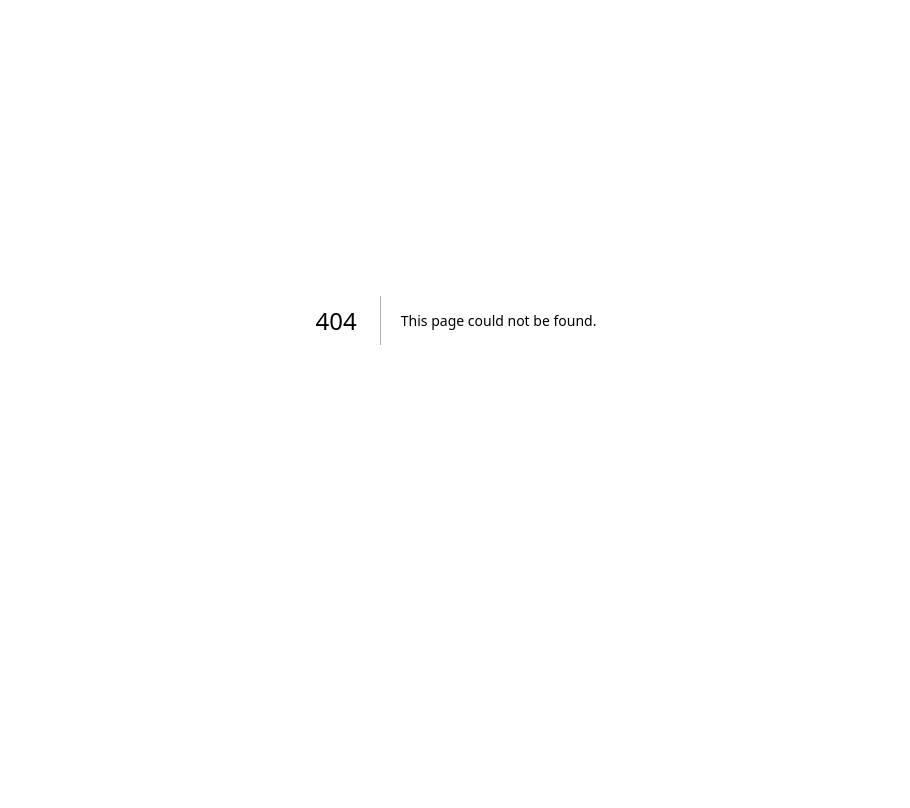
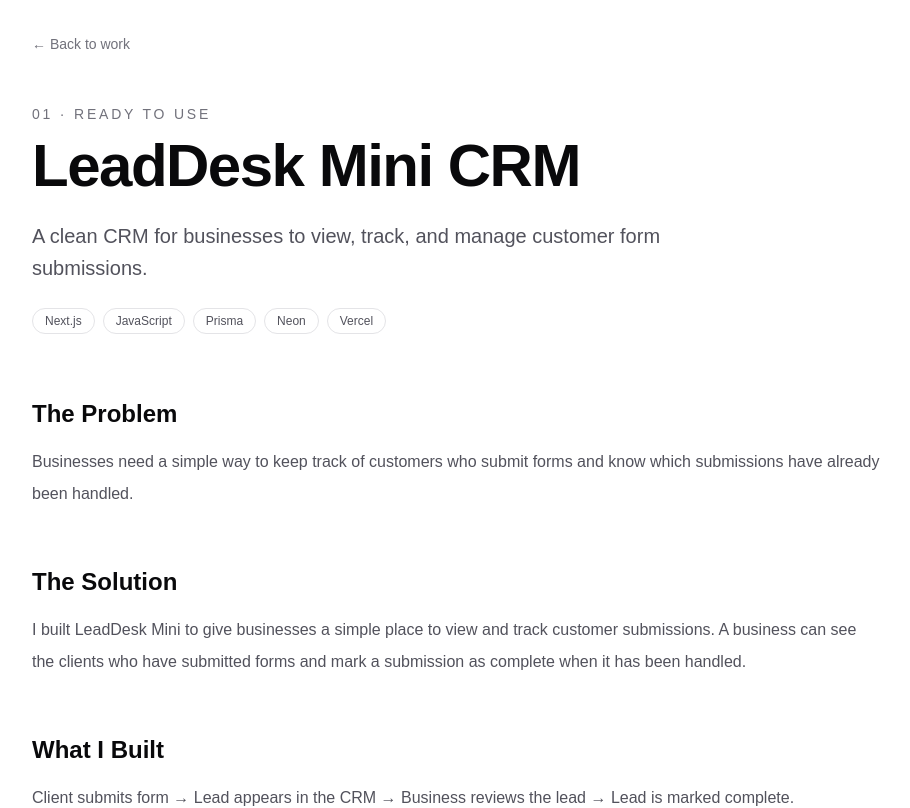
Before and after one commit to Leslei-254/leslei-portfolio, a Next.js app: page /work/leaddesk in a window 1280 px wide. Before the commit this address had no page. Shown: the part 80-888 px from the top of the page, without its empty margins (184-1094 px from the left). Before the commit the page ends 800 px from the top, so only its background shows below. Built offline with nearby package versions, Linux system fonts and the light colour scheme.

Commit message:
Add LeadDesk case study

```diff
--- /dev/null
+++ b/app/work/leaddesk/page.tsx
@@ -0,0 +1,25 @@
+import Link from "next/link";
+
+export default function LeadDeskCaseStudy() {
+  return (
+    <main className="min-h-screen bg-white text-zinc-950">
+      <article className="mx-auto max-w-4xl px-6 py-20 sm:py-28">
+        <Link href="/work" className="text-sm text-zinc-500 hover:text-black">← Back to work</Link>
+        <p className="mt-12 text-sm font-medium uppercase tracking-[0.2em] text-zinc-500">01 · Ready to use</p>
+        <h1 className="mt-3 text-5xl font-semibold tracking-tight sm:text-6xl">LeadDesk Mini CRM</h1>
+        <p className="mt-6 max-w-2xl text-xl leading-8 text-zinc-600">A clean CRM for businesses to view, track, and manage customer form submissions.</p>
+        <div className="mt-6 flex flex-wrap gap-2">{["Next.js", "JavaScript", "Prisma", "Neon", "Vercel"].map((x) => <span key={x} className="rounded-full border border-zinc-200 px-3 py-1 text-xs text-zinc-600">{x}</span>)}</div>
+
+        <div className="mt-16 space-y-14">
+          <section><h2 className="text-2xl font-semibold">The Problem</h2><p className="mt-4 leading-8 text-zinc-600">Businesses need a simple way to keep track of customers who submit forms and know which submissions have already been handled.</p></section>
+          <section><h2 className="text-2xl font-semibold">The Solution</h2><p className="mt-4 leading-8 text-zinc-600">I built LeadDesk Mini to give businesses a simple place to view and track customer submissions. A business can see the clients who have submitted forms and mark a submission as complete when it has been handled.</p></section>
+          <section><h2 className="text-2xl font-semibold">What I Built</h2><p className="mt-4 leading-8 text-zinc-600">Client submits form → Lead appears in the CRM → Business reviews the lead → Lead is marked complete.</p><ul className="mt-5 list-disc space-y-2 pl-6 text-zinc-600"><li>Customer and lead tracking</li><li>Form submissions</li><li>Authentication and login</li><li>Routing</li><li>Database integration</li></ul></section>
+          <section><h2 className="text-2xl font-semibold">My Role</h2><p className="mt-4 leading-8 text-zinc-600">I designed and built the application, including the customer tracking workflow, authentication, routing, and database integration.</p></section>
+          <section><h2 className="text-2xl font-semibold">The Challenge</h2><p className="mt-4 leading-8 text-zinc-600">The main challenges I faced were authentication and routing. I had to troubleshoot these areas to make sure users could log in correctly and access the right parts of the application.</p></section>
+          <section><h2 className="text-2xl font-semibold">What I Learned</h2><p className="mt-4 leading-8 text-zinc-600">I learned patience and a new skill. Troubleshooting the application taught me to keep working through problems instead of giving up when something did not work immediately.</p></section>
+          <section><h2 className="text-2xl font-semibold">Outcome</h2><p className="mt-4 leading-8 text-zinc-600">I built a clean LeadDesk CRM that is ready to use.</p><a href="https://lead-desk-mini-phi-sage.vercel.app/" target="_blank" rel="noreferrer" className="mt-6 inline-block rounded-full bg-zinc-950 px-6 py-3 text-sm font-medium text-white">View Live Project →</a></section>
+        </div>
+      </article>
+    </main>
+  );
+}
```
